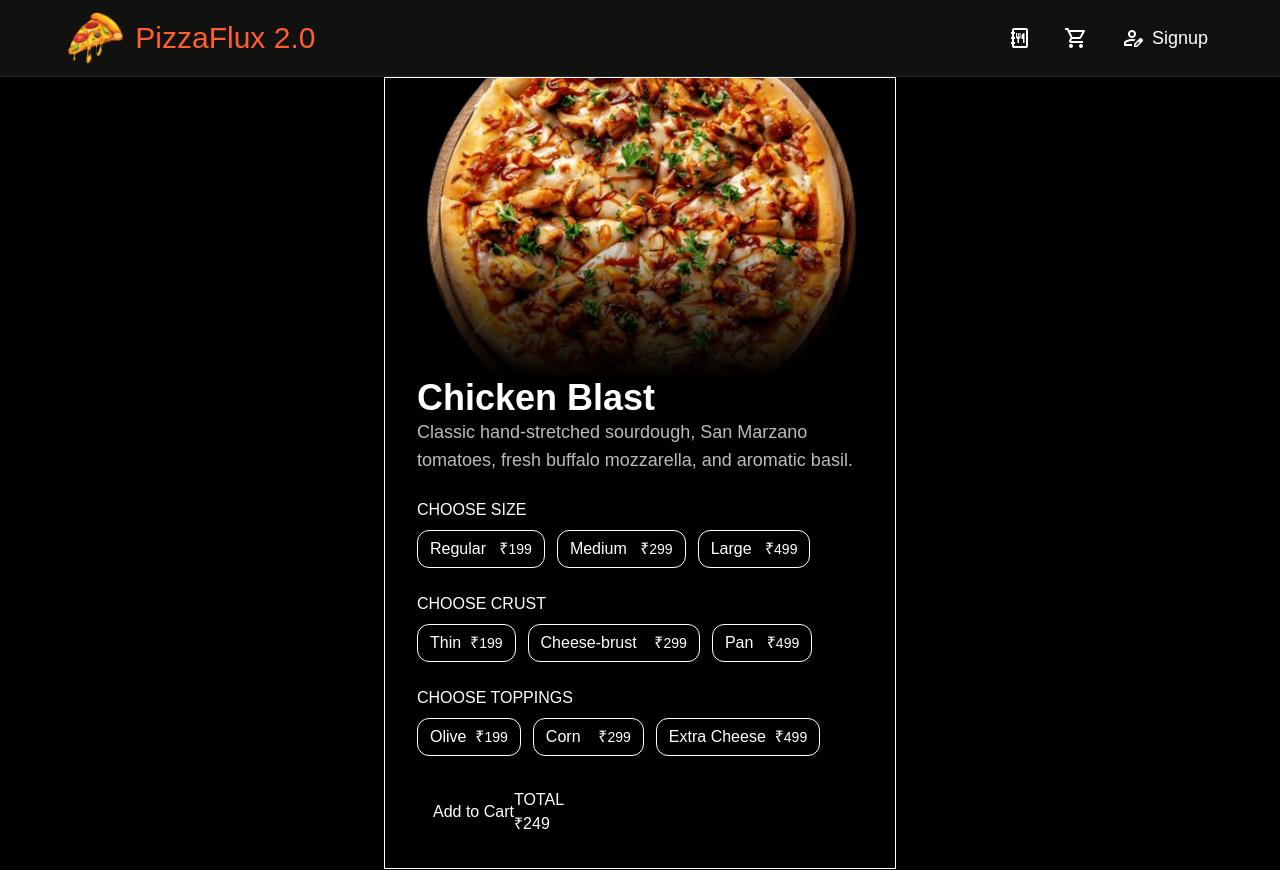
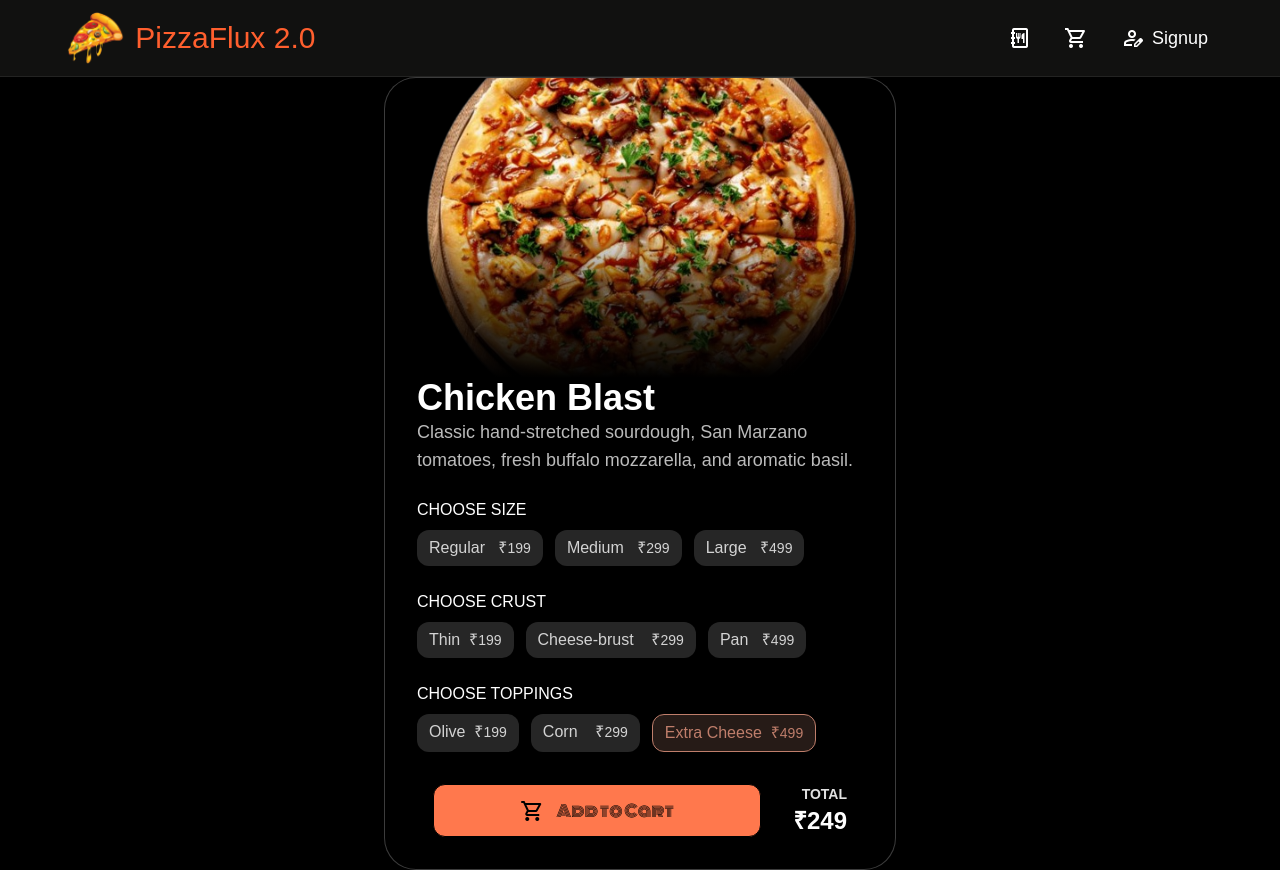
Before and after one commit to preetpalsinghkanda/Pizza-Flux-2.0, a React (Vite) app: page / in a window 1280 px wide. Built offline with nearby package versions, Linux system fonts and the light colour scheme; a web font is replaced by a local one.

Commit message:
added pizza customize page

```diff
--- a/src/Components/PizzaMenu/PizzaCustomize.jsx
+++ b/src/Components/PizzaMenu/PizzaCustomize.jsx
@@ -4,7 +4,7 @@ import chickenPizza from "/chicken.png";
 const PizzaCustomize = () => {
   return (
     <div>
-      <div className="border border-[white] text-white pizza-customize m-auto max-w-lg px-8">
+      <div className="bg-[#00000031] border border-[#ffffff3c] rounded-4xl text-white pizza-customize m-auto max-w-lg px-8">
         <div className="relative">
           <img
             src={chickenPizza}
@@ -25,29 +25,29 @@ const PizzaCustomize = () => {
           <div className="flex flex-col gap-2">
             <h5>CHOOSE SIZE</h5>
             <div className="text-md flex gap-3">
-              <span className="border px-3 py-1.5 rounded-xl">
+              <span className="bg-[#262626] text-[#d3d3d3] px-3 py-1.5 rounded-xl">
                 Regular &nbsp; ₹<span className="text-sm">199</span>{" "}
               </span>
-              <span className="border px-3 py-1.5 rounded-xl">
+              <span className="bg-[#262626] text-[#d3d3d3] px-3 py-1.5 rounded-xl">
                 Medium &nbsp; ₹<span className="text-sm">299</span>{" "}
               </span>
-              <span className="border px-3 py-1.5 rounded-xl">
+              <span className=" px-3 py-1.5 rounded-xl bg-[#262626] text-[#d3d3d3]">
                 Large &nbsp; ₹<span className="text-sm">499</span>{" "}
               </span>
             </div>
           </div>
 
-           <div className="flex flex-col gap-2">
+          <div className="flex flex-col gap-2">
             <h5>CHOOSE CRUST</h5>
             <div className="text-md flex gap-3">
-              <span className="border px-3 py-1.5 rounded-xl">
+              <span className="bg-[#262626] text-[#d3d3d3] px-3 py-1.5 rounded-xl">
                 Thin&nbsp;&nbsp;₹<span className="text-sm">199</span>{" "}
               </span>
-              <span className="border px-3 py-1.5 rounded-xl">
+              <span className="bg-[#262626] text-[#d3d3d3] px-3 py-1.5 rounded-xl">
                 Cheese-brust &nbsp;&nbsp; ₹
                 <span className="text-sm">299</span>{" "}
               </span>
-              <span className="border px-3 py-1.5 rounded-xl">
+              <span className="bg-[#262626] text-[#d3d3d3] px-3 py-1.5 rounded-xl">
                 Pan &nbsp;&nbsp;₹<span className="text-sm">499</span>{" "}
               </span>
             </div>
@@ -56,31 +56,29 @@ const PizzaCustomize = () => {
           <div className="flex flex-col gap-2">
             <h5>CHOOSE TOPPINGS</h5>
             <div className="text-md flex gap-3">
-              <span className="border px-3 py-1.5 rounded-xl">
+              <span className=" px-3 py-1.5 rounded-xl bg-[#262626] text-[#d3d3d3]">
                 Olive&nbsp;&nbsp;₹<span className="text-sm">199</span>{" "}
               </span>
-              <span className="border px-3 py-1.5 rounded-xl">
-                Corn &nbsp;&nbsp; ₹
-                <span className="text-sm">299</span>{" "}
+              <span className=" px-3 py-1.5 rounded-xl bg-[#262626] text-[#d3d3d3]">
+                Corn &nbsp;&nbsp; ₹<span className="text-sm">299</span>{" "}
               </span>
-              <span className="border px-3 py-1.5 rounded-xl">
-                Extra Cheese&nbsp;&nbsp;₹<span className="text-sm">499</span>{" "}
+              <span className=" px-3 py-1.5 rounded-xl bg-[#261b17] text-[#bf7e6b] border border-[#bf7e6b]">
+                Extra Cheese&nbsp;&nbsp;₹
+                <span className="text-sm">499</span>{" "}
               </span>
             </div>
           </div>
-
-
-
-
-
         </div>
 
-
-        <div className="flex my-8 px-4">
-          <button>Add to Cart</button>
-          <div>
-            <h6>TOTAL</h6>
-            <span>₹249</span>
+        <div className="flex my-8 px-4  text-black gap-8 ">
+          <button className="add-cart w-full font-[500] border bg-[#ff784d] text-md rounded-xl flex justify-center items-center gap-3">
+            {" "}
+            <span class="material-symbols-outlined">shopping_cart</span>Add to
+            Cart
+          </button>
+          <div className="text-white flex flex-col items-end font-extrabold">
+            <h6 className="text-[14px] text-[#ffffffe0] ">TOTAL</h6>
+            <span className="text-2xl">₹249</span>
           </div>
         </div>
       </div>
--- a/src/index.css
+++ b/src/index.css
@@ -25,7 +25,7 @@ body {
   background-color: #000000;
 }
 
-.signup-heading {
+.signup-heading ,.add-cart{
   font-family: "Monoton", sans-serif;
 }
 
```
